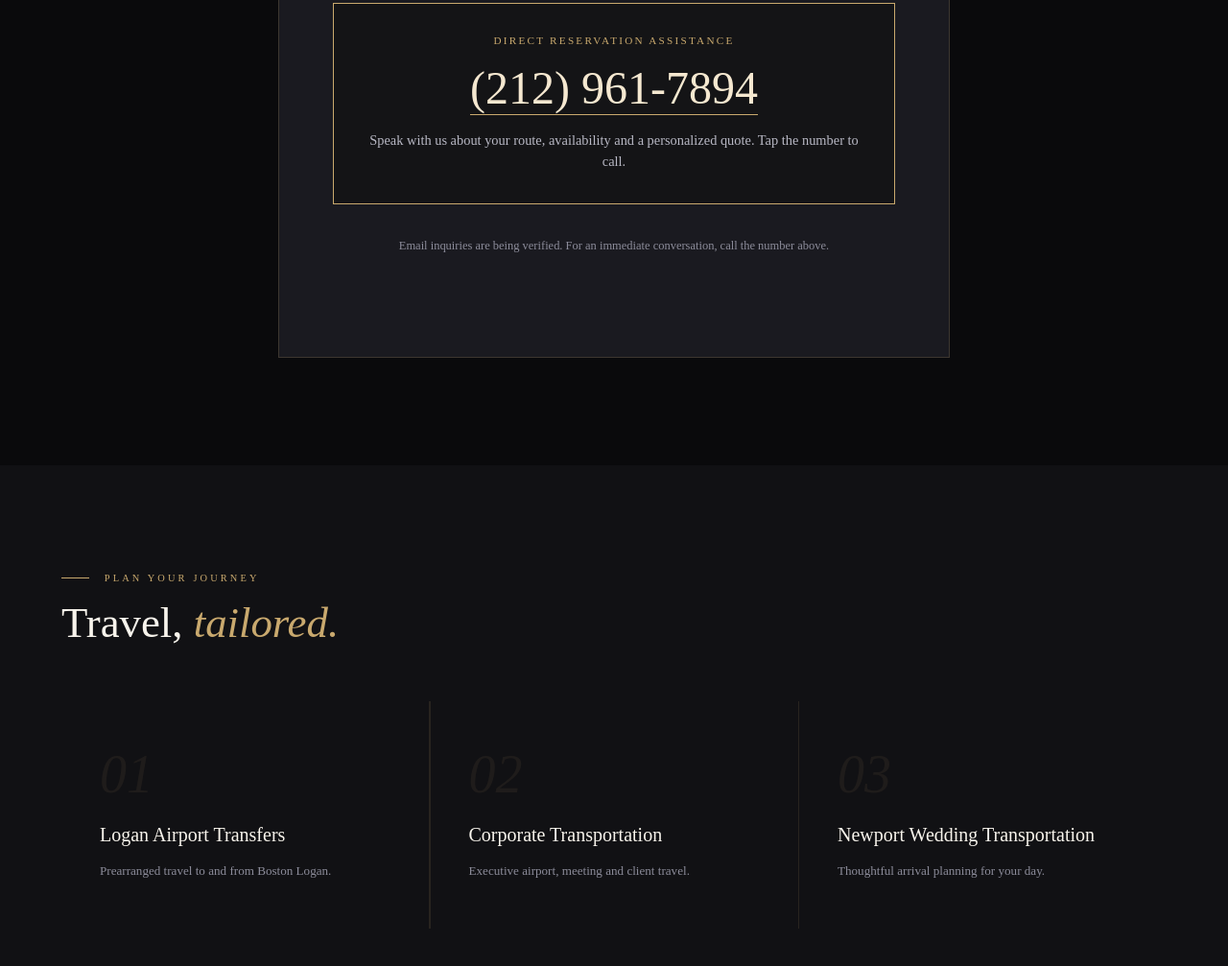
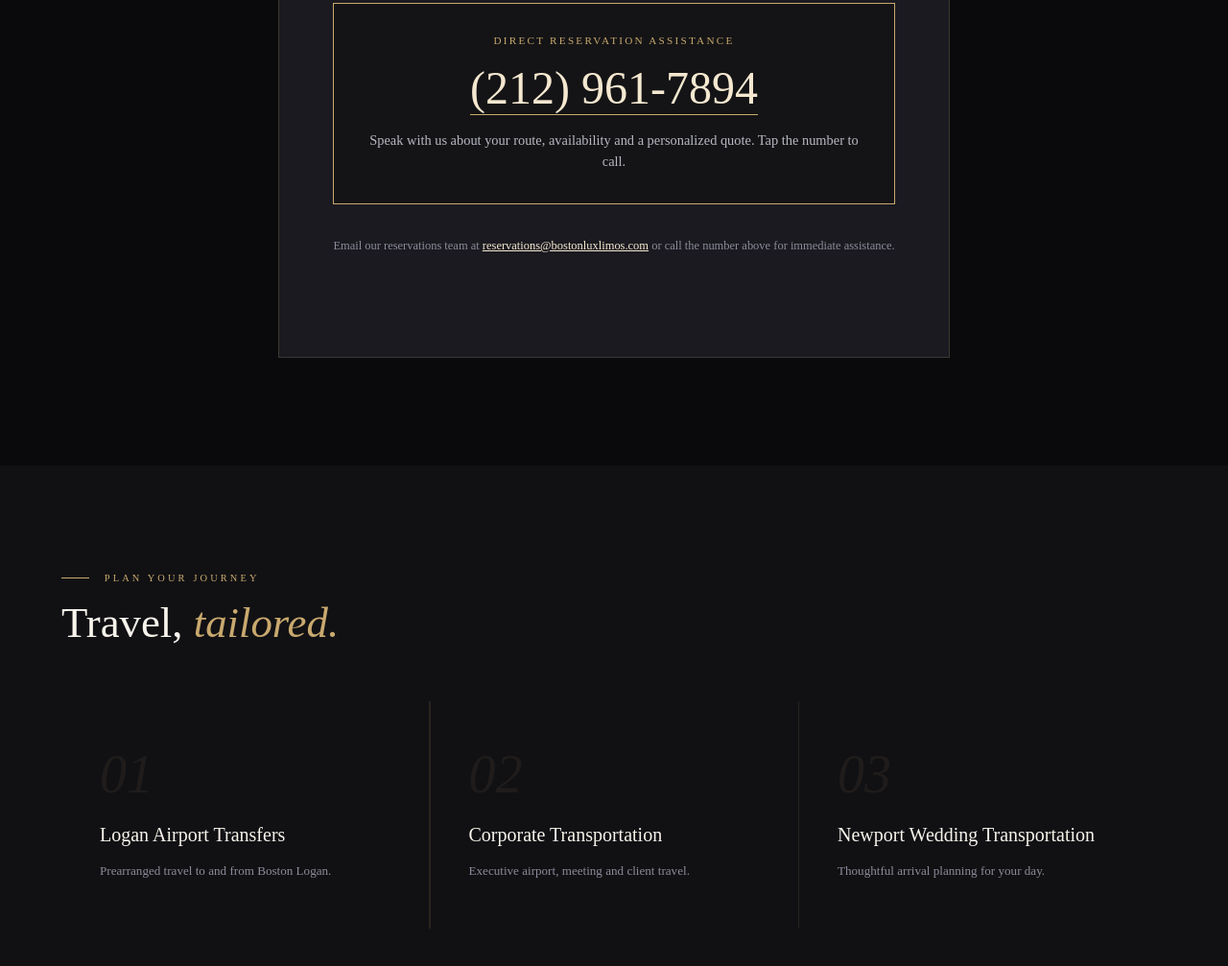
Before and after one commit to admin-st2/bostonluxlimos, a plain HTML site: page index.html in a window 1280 px wide. Shown: the part 4856-5863 px from the top of the page at 96% size. Drawn offline with Linux system fonts and the light colour scheme.

Commit message:
Show active reservations email in primary booking CTA

```diff
--- a/index.html
+++ b/index.html
@@ -458,7 +458,7 @@
  <a class="phone-poster__number" href="tel:+12129617894" aria-label="Call BostonLuxLimos at 212 961 7894">(212) 961-7894</a>
  <p>Speak with us about your route, availability and a personalized quote. Tap the number to call.</p>
  </div>
-    <p style="font-size:0.78rem;color:var(--silver);margin-top:1.4rem;">Email inquiries are being verified. For an immediate conversation, call the number above.</p>
+    <p style="font-size:0.78rem;color:var(--silver);margin-top:1.4rem;">Email our reservations team at <a href="mailto:reservations@bostonluxlimos.com?subject=Transportation%20Quote%20Request" style="color:var(--champagne-pale);">reservations@bostonluxlimos.com</a> or call the number above for immediate assistance.</p>
   </div>
 </section>
 
```
